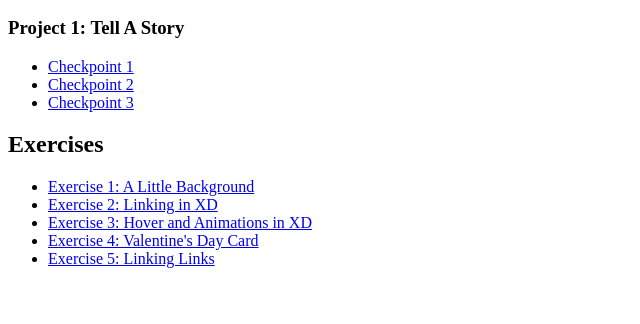
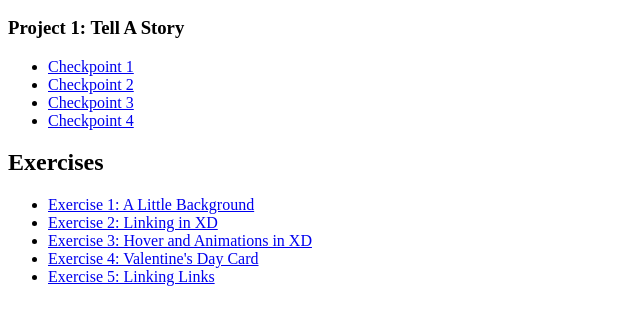
Before and after one commit to Chaiyoon-Kim/web-22, a plain HTML site: page index.html in a window 1280 px wide. Shown: the part 110-434 px from the top of the page, without its empty margins (0-640 px from the left). Drawn offline with Linux system fonts and the light colour scheme.

Commit message:
Update index.html

```diff
--- a/index.html
+++ b/index.html
@@ -12,6 +12,7 @@
         <li><a href="p1/1/index.html">Checkpoint 1</a></li>
         <li><a href="https://xd.adobe.com/view/d870b1c1-e51c-41af-87dc-0f334fca730e-8d23/">Checkpoint 2</a></li>
         <li><a href="https://xd.adobe.com/view/d82cb44e-c4e7-4f8e-ba8b-48826d733e2c-8d7f/">Checkpoint 3</a></li>
+        <li><a href="https://xd.adobe.com/view/8c39d8ac-e542-4bf4-a4a7-4c2cc2d1e74f-d96a/">Checkpoint 4</a></li>
 
       </ul>
 
```
